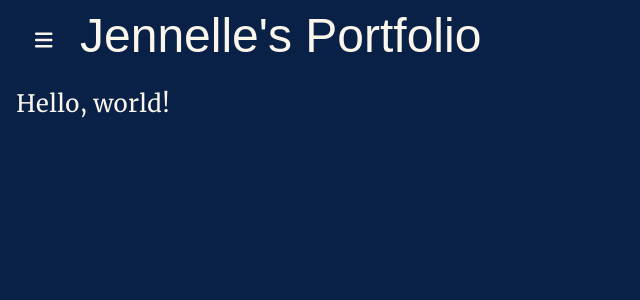
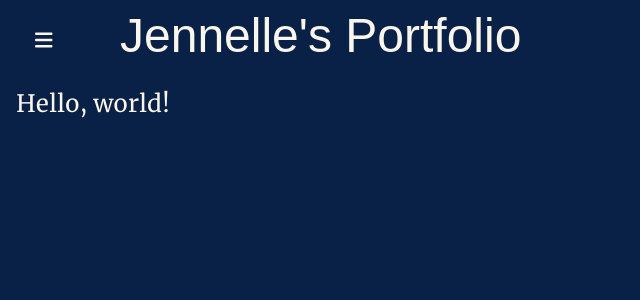
Before and after one commit to jennellej/jennellej.github.io, a React (Create React App) app in the folder jennelle-app/: page / in a window 1280 px wide. Shown: the top 300 px of the page, without its empty margins (0-640 px from the left). Built offline with nearby package versions, Linux system fonts and the light colour scheme; a web font is replaced by a local one.

Commit message:
Adjust title gap

```diff
--- a/jennelle-app/src/components/Header.tsx
+++ b/jennelle-app/src/components/Header.tsx
@@ -7,11 +7,11 @@ export default function Header() {
 
   return (
     <header className="p-3 px-4 flex flex-col">
-      <div className="flex flex-row gap-2 flex-nowrap">
+      <div className="flex flex-row gap-12 flex-nowrap">
         <MenuButton onClick={() => setMenuOpen(!menuOpen)} />
 
         <h1 className="font-honeypirls_regular text-5xl">
-            Jennelle's Portfolio
+          Jennelle's Portfolio
         </h1>
       </div>
 
```
